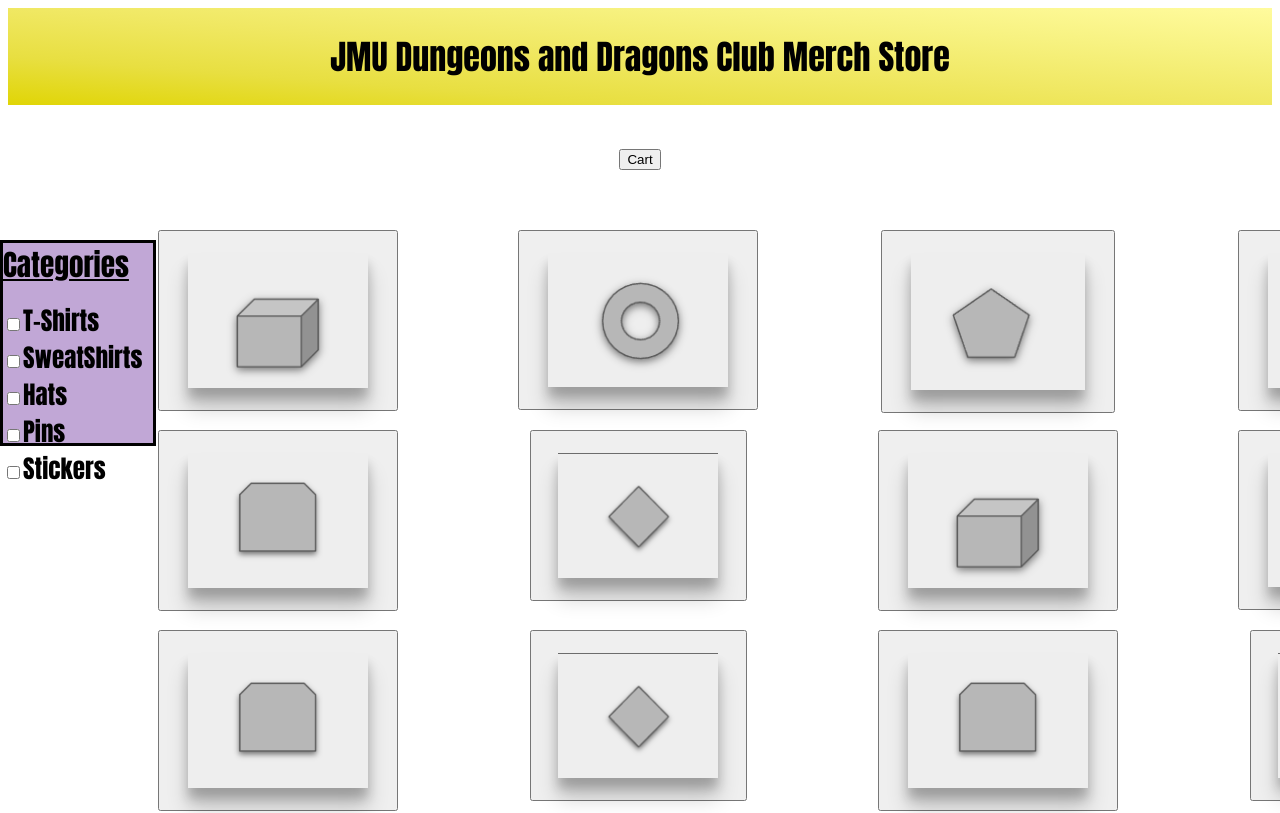
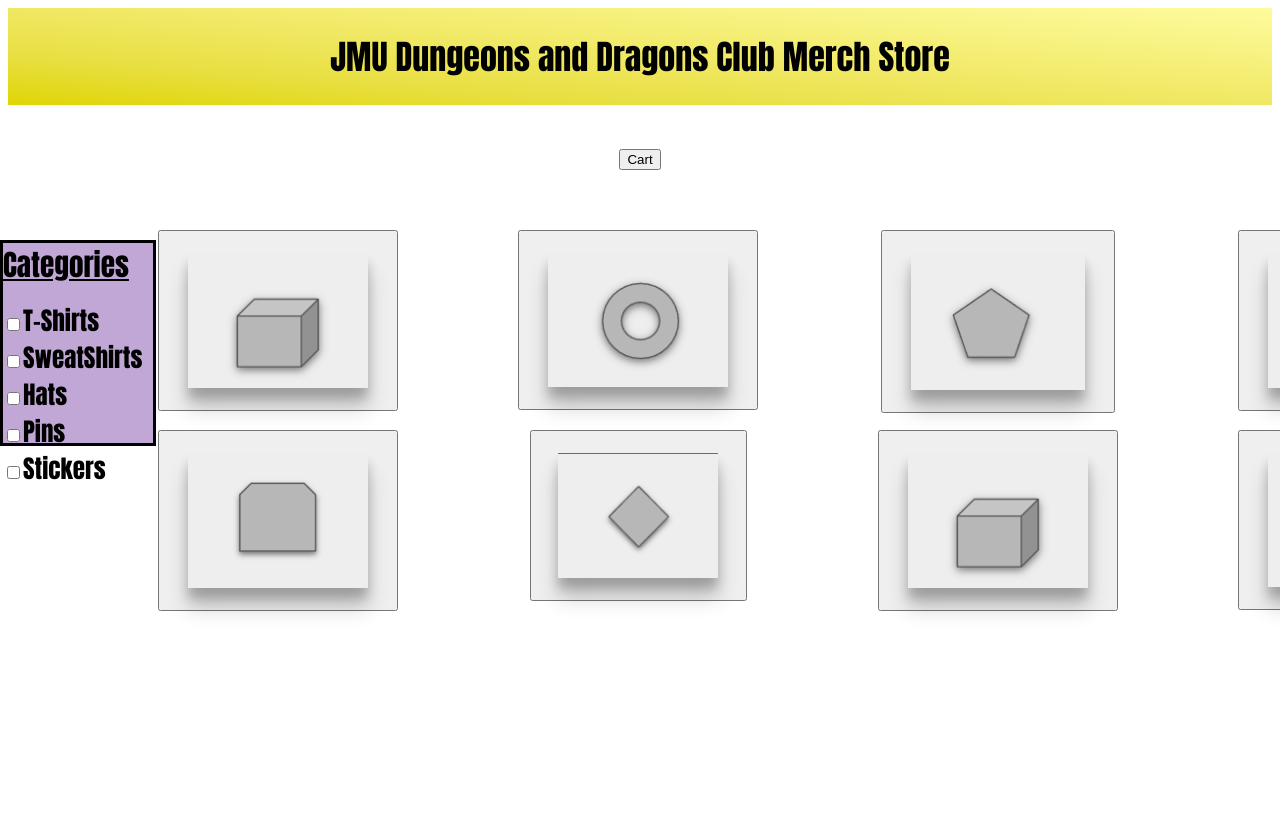
Before and after one commit to Roysa29/343p2, a React (Create React App) app in the folder my-react-app/: page / in a window 1280 px wide. Shown: the top 813 px of the page. Built offline with nearby package versions, Linux system fonts and the light colour scheme.

Commit message:
making it smaller

```diff
--- a/my-react-app/src/App.js
+++ b/my-react-app/src/App.js
@@ -75,213 +75,64 @@
   {
     "id": 1,
     "title": "Product 1",
-    "category": "shirt",
+    "category": "Designer Shirt",
     "category2": require("./images/Box.png")
   },
   {
     "id": 2,
     "title": "Product 2",
-    "category": "sweatshirt",
+    "category": "Designer SweatShirt",
     "category2": require("./images/Circle.png")
   },
   {
     "id": 3,
     "title": "Product 3",
-    "category": "hat",
+    "category": "Hat",
     "category2": require("./images/Pent.png")
   },
   {
     "id": 4,
     "title": "Product 4",
-    "category": "pin",
+    "category": "Pin",
     "category2": require("./images/Trap.png")
   },
   {
     "id": 5,
     "title": "Product 5",
-    "category": "sticker",
+    "category": "Sticker",
     "category2": require("./images/Star.png")
   },
   {
     "id": 6,
     "title": "Product 4",
-    "category": "pin",
+    "category": "Custom Pin",
     "category2": require("./images/Trap.png")
   },
   {
     "id": 7,
     "title": "Product 5",
-    "category": "sticker",
+    "category": "Custom Sticker",
     "category2": require("./images/Star.png")
   },
   {
     "id": 8,
     "title": "Product 1",
-    "category": "shirt",
+    "category": "Shirt",
     "category2": require("./images/Box.png")
   },
   {
     "id": 9,
     "title": "Product 2",
-    "category": "sweatshirt",
+    "category": "Sweatshirt",
     "category2": require("./images/Circle.png")
   },
   {
     "id": 3,
     "title": "Product 3",
-    "category": "hat",
+    "category": "Top Hat",
     "category2": require("./images/Pent.png")
   },
-  {
-    "id": 4,
-    "title": "Product 4",
-    "category": "pin",
-    "category2": require("./images/Trap.png")
-  },
-  {
-    "id": 5,
-    "title": "Product 5",
-    "category": "sticker",
-    "category2": require("./images/Star.png")
-  },
-  {
-    "id": 6,
-    "title": "Product 4",
-    "category": "pin",
-    "category2": require("./images/Trap.png")
-  },
-  {
-    "id": 7,
-    "title": "Product 5",
-    "category": "sticker",
-    "category2": require("./images/Star.png")
-  },
-  {
-    "id": 1,
-    "title": "Product 1",
-    "category": "shirt",
-    "category2": require("./images/Box.png")
-  },
-  {
-    "id": 2,
-    "title": "Product 2",
-    "category": "sweatshirt",
-    "category2": require("./images/Circle.png")
-  },
-  {
-    "id": 3,
-    "title": "Product 3",
-    "category": "hat",
-    "category2": require("./images/Pent.png")
-  },
-  {
-    "id": 4,
-    "title": "Product 4",
-    "category": "pin",
-    "category2": require("./images/Trap.png")
-  },
-  {
-    "id": 5,
-    "title": "Product 5",
-    "category": "sticker",
-    "category2": require("./images/Star.png")
-  },
-  {
-    "id": 6,
-    "title": "Product 4",
-    "category": "pin",
-    "category2": require("./images/Trap.png")
-  },
-  {
-    "id": 7,
-    "title": "Product 5",
-    "category": "sticker",
-    "category2": require("./images/Star.png")
-  },
-  {
-    "id": 1,
-    "title": "Product 1",
-    "category": "shirt",
-    "category2": require("./images/Box.png")
-  },
-  {
-    "id": 2,
-    "title": "Product 2",
-    "category": "sweatshirt",
-    "category2": require("./images/Circle.png")
-  },
-  {
-    "id": 3,
-    "title": "Product 3",
-    "category": "hat",
-    "category2": require("./images/Pent.png")
-  },
-  {
-    "id": 4,
-    "title": "Product 4",
-    "category": "pin",
-    "category2": require("./images/Trap.png")
-  },
-  {
-    "id": 5,
-    "title": "Product 5",
-    "category": "sticker",
-    "category2": require("./images/Star.png")
-  },
-  {
-    "id": 6,
-    "title": "Product 4",
-    "category": "pin",
-    "category2": require("./images/Trap.png")
-  },
-  {
-    "id": 7,
-    "title": "Product 5",
-    "category": "sticker",
-    "category2": require("./images/Star.png")
-  },
-  {
-    "id": 1,
-    "title": "Product 1",
-    "category": "shirt",
-    "category2": require("./images/Box.png")
-  },
-  {
-    "id": 2,
-    "title": "Product 2",
-    "category": "sweatshirt",
-    "category2": require("./images/Circle.png")
-  },
-  {
-    "id": 3,
-    "title": "Product 3",
-    "category": "hat",
-    "category2": require("./images/Pent.png")
-  },
-  {
-    "id": 4,
-    "title": "Product 4",
-    "category": "pin",
-    "category2": require("./images/Trap.png")
-  },
-  {
-    "id": 5,
-    "title": "Product 5",
-    "category": "sticker",
-    "category2": require("./images/Star.png")
-  },
-  {
-    "id": 6,
-    "title": "Product 4",
-    "category": "pin",
-    "category2": require("./images/Trap.png")
-  },
-  {
-    "id": 7,
-    "title": "Product 5",
-    "category": "sticker",
-    "category2": require("./images/Star.png")
-  }
+
 ]
 
 export default class App extends Component {
```
